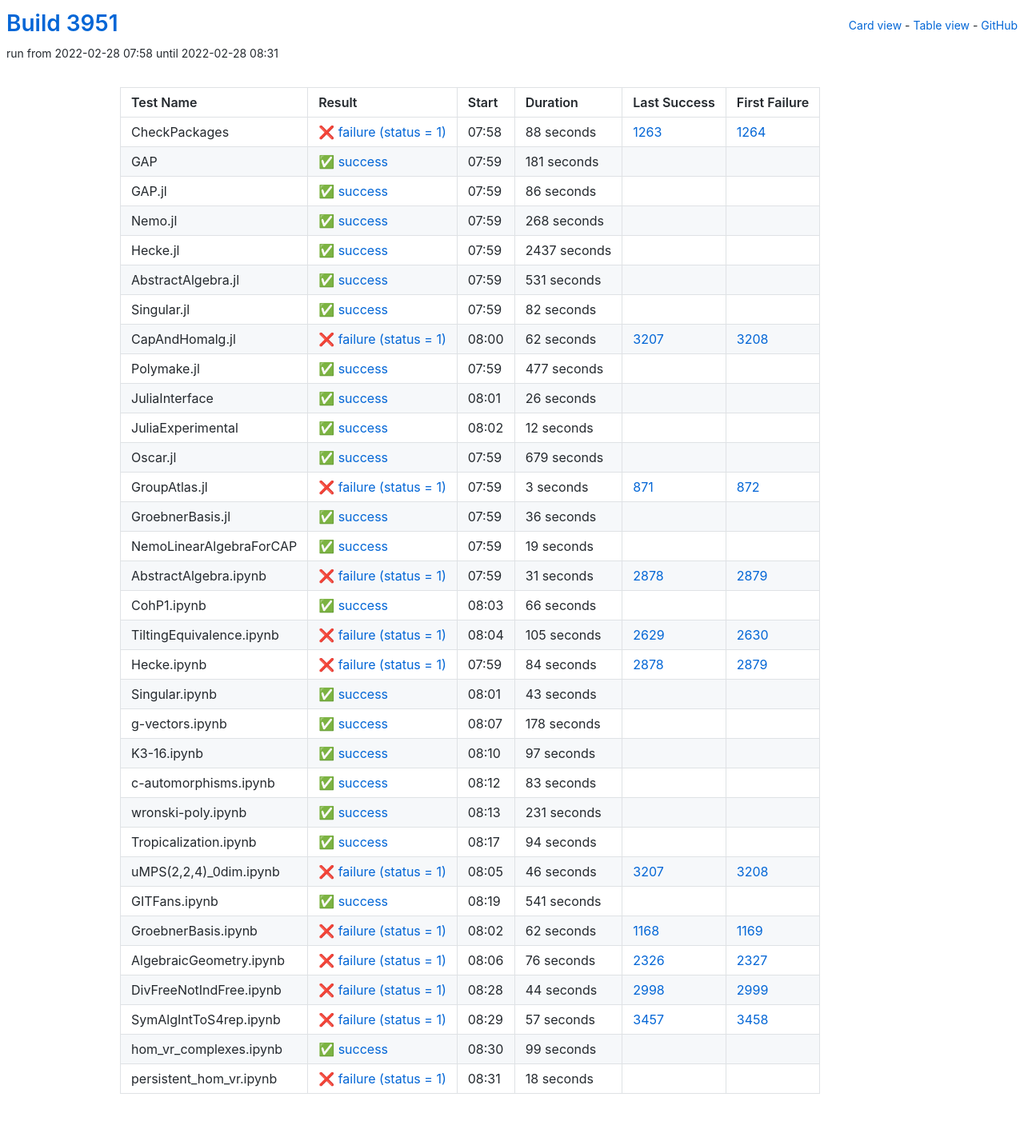
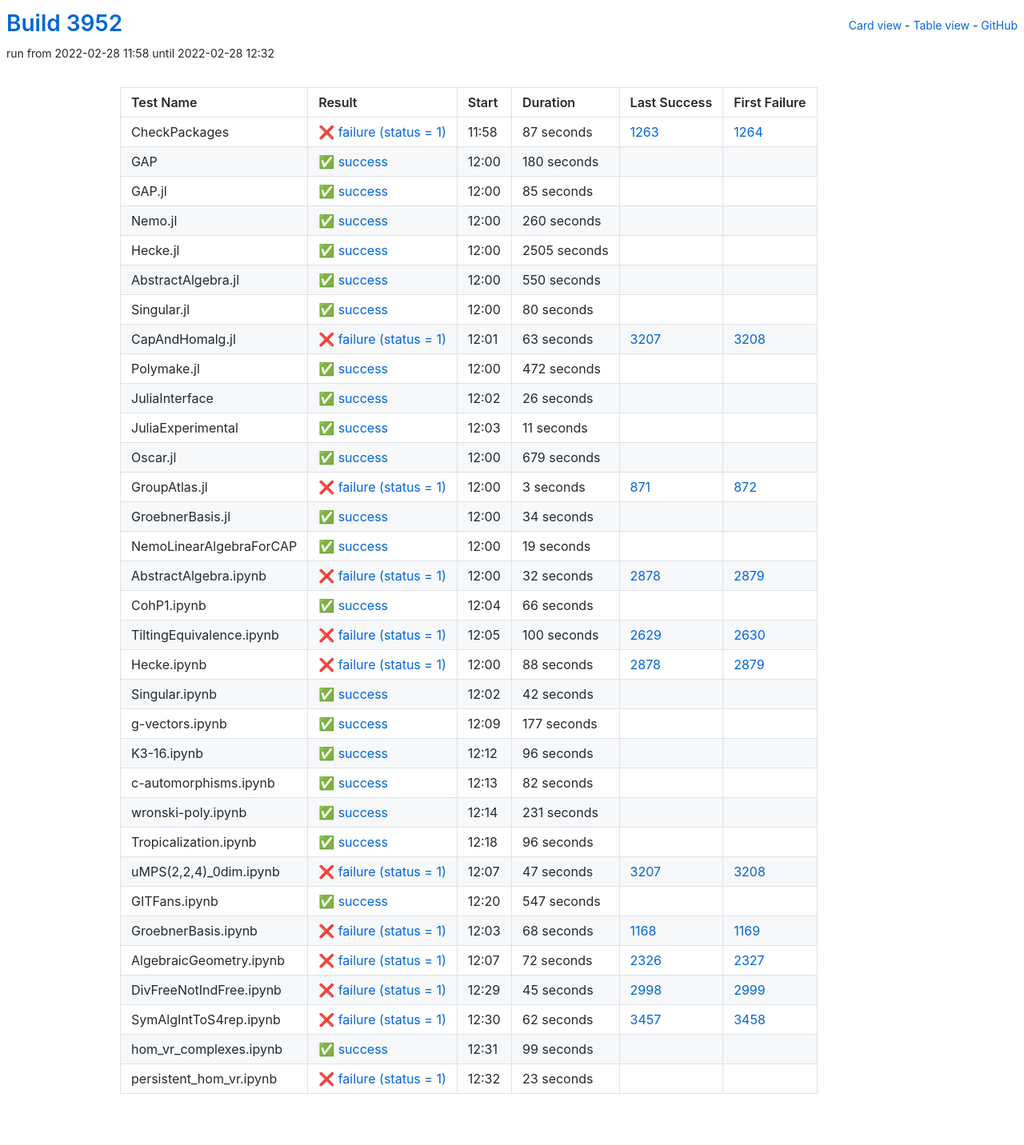
Before and after one commit to oscar-system/oscar-ci-status-stable, a Jekyll site: the page built from table.html, in a window 1280 px wide. Shown: the whole page at 80% size. Built offline with Jekyll 4.4.1, drawn with Linux system fonts in a browser that asks for light colours.

Commit message:
Build #3952

```diff
--- a/_data/ci.yml
+++ b/_data/ci.yml
@@ -1,6 +1,6 @@
 ---
-build: 3951
-build_url: https://oscarci.mathematik.uni-kl.de/job/oscar-stable/3951/
+build: 3952
+build_url: https://oscarci.mathematik.uni-kl.de/job/oscar-stable/3952/
 job: oscar-stable
 organization: oscar-system
 repo: oscar-ci-status-stable
@@ -8,116 +8,116 @@ repourl: https://github.com/oscar-system/oscar-ci-status-stable
 tests:
 - name: CheckPackages
   id: checkpackages
-  log: https://oscarci.mathematik.uni-kl.de/job/oscar-stable/3951/artifact/logs/build-3951/CheckPackages.log
-  start: 2022-02-28 07:58
+  log: https://oscarci.mathematik.uni-kl.de/job/oscar-stable/3952/artifact/logs/build-3952/CheckPackages.log
+  start: 2022-02-28 11:58
   success: false
   exitcode: 1
   status: failure
-  duration: 88
+  duration: 87
   last_success: 1263
   last_success_url: https://oscarci.mathematik.uni-kl.de/job/oscar-stable/1263/
   first_failure: 1264
   first_failure_url: https://oscarci.mathematik.uni-kl.de/job/oscar-stable/1264/
 - name: GAP
   id: gap
-  log: https://oscarci.mathematik.uni-kl.de/job/oscar-stable/3951/artifact/logs/build-3951/GAP.log
-  start: 2022-02-28 07:59
+  log: https://oscarci.mathematik.uni-kl.de/job/oscar-stable/3952/artifact/logs/build-3952/GAP.log
+  start: 2022-02-28 12:00
   success: true
   exitcode: 0
   status: success
-  duration: 181
+  duration: 180
   last_success: false
   last_success_url:
   first_failure: false
   first_failure_url:
 - name: GAP.jl
   id: gap-jl
-  log: https://oscarci.mathematik.uni-kl.de/job/oscar-stable/3951/artifact/logs/build-3951/GAP.jl.log
-  start: 2022-02-28 07:59
+  log: https://oscarci.mathematik.uni-kl.de/job/oscar-stable/3952/artifact/logs/build-3952/GAP.jl.log
+  start: 2022-02-28 12:00
   success: true
   exitcode: 0
   status: success
-  duration: 86
+  duration: 85
   last_success: false
   last_success_url:
   first_failure: false
   first_failure_url:
 - name: Nemo.jl
   id: nemo-jl
-  log: https://oscarci.mathematik.uni-kl.de/job/oscar-stable/3951/artifact/logs/build-3951/Nemo.jl.log
-  start: 2022-02-28 07:59
+  log: https://oscarci.mathematik.uni-kl.de/job/oscar-stable/3952/artifact/logs/build-3952/Nemo.jl.log
+  start: 2022-02-28 12:00
   success: true
   exitcode: 0
   status: success
-  duration: 268
+  duration: 260
   last_success: false
   last_success_url:
   first_failure: false
   first_failure_url:
 - name: Hecke.jl
   id: hecke-jl
-  log: https://oscarci.mathematik.uni-kl.de/job/oscar-stable/3951/artifact/logs/build-3951/Hecke.jl.log
-  start: 2022-02-28 07:59
+  log: https://oscarci.mathematik.uni-kl.de/job/oscar-stable/3952/artifact/logs/build-3952/Hecke.jl.log
+  start: 2022-02-28 12:00
   success: true
   exitcode: 0
   status: success
-  duration: 2437
+  duration: 2505
   last_success: false
   last_success_url:
   first_failure: false
   first_failure_url:
 - name: AbstractAlgebra.jl
   id: abstractalgebra-jl
-  log: https://oscarci.mathematik.uni-kl.de/job/oscar-stable/3951/artifact/logs/build-3951/AbstractAlgebra.jl.log
-  start: 2022-02-28 07:59
+  log: https://oscarci.mathematik.uni-kl.de/job/oscar-stable/3952/artifact/logs/build-3952/AbstractAlgebra.jl.log
+  start: 2022-02-28 12:00
   success: true
   exitcode: 0
   status: success
-  duration: 531
+  duration: 550
   last_success: false
   last_success_url:
   first_failure: false
   first_failure_url:
 - name: Singular.jl
   id: singular-jl
-  log: https://oscarci.mathematik.uni-kl.de/job/oscar-stable/3951/artifact/logs/build-3951/Singular.jl.log
-  start: 2022-02-28 07:59
+  log: https://oscarci.mathematik.uni-kl.de/job/oscar-stable/3952/artifact/logs/build-3952/Singular.jl.log
+  start: 2022-02-28 12:00
   success: true
   exitcode: 0
   status: success
-  duration: 82
+  duration: 80
   last_success: false
   last_success_url:
   first_failure: false
   first_failure_url:
 - name: CapAndHomalg.jl
   id: capandhomalg-jl
-  log: https://oscarci.mathematik.uni-kl.de/job/oscar-stable/3951/artifact/logs/build-3951/CapAndHomalg.jl.log
-  start: 2022-02-28 08:00
+  log: https://oscarci.mathematik.uni-kl.de/job/oscar-stable/3952/artifact/logs/build-3952/CapAndHomalg.jl.log
+  start: 2022-02-28 12:01
   success: false
   exitcode: 1
   status: failure
-  duration: 62
+  duration: 63
   last_success: 3207
   last_success_url: https://oscarci.mathematik.uni-kl.de/job/oscar-stable/3207/
   first_failure: 3208
   first_failure_url: https://oscarci.mathematik.uni-kl.de/job/oscar-stable/3208/
 - name: Polymake.jl
   id: polymake-jl
-  log: https://oscarci.mathematik.uni-kl.de/job/oscar-stable/3951/artifact/logs/build-3951/Polymake.jl.log
-  start: 2022-02-28 07:59
+  log: https://oscarci.mathematik.uni-kl.de/job/oscar-stable/3952/artifact/logs/build-3952/Polymake.jl.log
+  start: 2022-02-28 12:00
   success: true
   exitcode: 0
   status: success
-  duration: 477
+  duration: 472
   last_success: false
   last_success_url:
   first_failure: false
   first_failure_url:
 - name: JuliaInterface
   id: juliainterface
-  log: https://oscarci.mathematik.uni-kl.de/job/oscar-stable/3951/artifact/logs/build-3951/JuliaInterface.log
-  start: 2022-02-28 08:01
+  log: https://oscarci.mathematik.uni-kl.de/job/oscar-stable/3952/artifact/logs/build-3952/JuliaInterface.log
+  start: 2022-02-28 12:02
   success: true
   exitcode: 0
   status: success
@@ -128,20 +128,20 @@ tests:
   first_failure_url:
 - name: JuliaExperimental
   id: juliaexperimental
-  log: https://oscarci.mathematik.uni-kl.de/job/oscar-stable/3951/artifact/logs/build-3951/JuliaExperimental.log
-  start: 2022-02-28 08:02
+  log: https://oscarci.mathematik.uni-kl.de/job/oscar-stable/3952/artifact/logs/build-3952/JuliaExperimental.log
+  start: 2022-02-28 12:03
   success: true
   exitcode: 0
   status: success
-  duration: 12
+  duration: 11
   last_success: false
   last_success_url:
   first_failure: false
   first_failure_url:
 - name: Oscar.jl
   id: oscar-jl
-  log: https://oscarci.mathematik.uni-kl.de/job/oscar-stable/3951/artifact/logs/build-3951/Oscar.jl.log
-  start: 2022-02-28 07:59
+  log: https://oscarci.mathematik.uni-kl.de/job/oscar-stable/3952/artifact/logs/build-3952/Oscar.jl.log
+  start: 2022-02-28 12:00
   success: true
   exitcode: 0
   status: success
@@ -152,8 +152,8 @@ tests:
   first_failure_url:
 - name: GroupAtlas.jl
   id: groupatlas-jl
-  log: https://oscarci.mathematik.uni-kl.de/job/oscar-stable/3951/artifact/logs/build-3951/GroupAtlas.jl.log
-  start: 2022-02-28 07:59
+  log: https://oscarci.mathematik.uni-kl.de/job/oscar-stable/3952/artifact/logs/build-3952/GroupAtlas.jl.log
+  start: 2022-02-28 12:00
   success: false
   exitcode: 1
   status: failure
@@ -164,20 +164,20 @@ tests:
   first_failure_url: https://oscarci.mathematik.uni-kl.de/job/oscar-stable/872/
 - name: GroebnerBasis.jl
   id: groebnerbasis-jl
-  log: https://oscarci.mathematik.uni-kl.de/job/oscar-stable/3951/artifact/logs/build-3951/GroebnerBasis.jl.log
-  start: 2022-02-28 07:59
+  log: https://oscarci.mathematik.uni-kl.de/job/oscar-stable/3952/artifact/logs/build-3952/GroebnerBasis.jl.log
+  start: 2022-02-28 12:00
   success: true
   exitcode: 0
   status: success
-  duration: 36
+  duration: 34
   last_success: false
   last_success_url:
   first_failure: false
   first_failure_url:
 - name: NemoLinearAlgebraForCAP
   id: nemolinearalgebraforcap
-  log: https://oscarci.mathematik.uni-kl.de/job/oscar-stable/3951/artifact/logs/build-3951/NemoLinearAlgebraForCAP.log
-  start: 2022-02-28 07:59
+  log: https://oscarci.mathematik.uni-kl.de/job/oscar-stable/3952/artifact/logs/build-3952/NemoLinearAlgebraForCAP.log
+  start: 2022-02-28 12:00
   success: true
   exitcode: 0
   status: success
@@ -188,20 +188,20 @@ tests:
   first_failure_url:
 - name: AbstractAlgebra.ipynb
   id: abstractalgebra-ipynb
-  log: https://oscarci.mathematik.uni-kl.de/job/oscar-stable/3951/artifact/logs/build-3951/AbstractAlgebra.ipynb.log
-  start: 2022-02-28 07:59
+  log: https://oscarci.mathematik.uni-kl.de/job/oscar-stable/3952/artifact/logs/build-3952/AbstractAlgebra.ipynb.log
+  start: 2022-02-28 12:00
   success: false
   exitcode: 1
   status: failure
-  duration: 31
+  duration: 32
   last_success: 2878
   last_success_url: https://oscarci.mathematik.uni-kl.de/job/oscar-stable/2878/
   first_failure: 2879
   first_failure_url: https://oscarci.mathematik.uni-kl.de/job/oscar-stable/2879/
 - name: CohP1.ipynb
   id: cohp1-ipynb
-  log: https://oscarci.mathematik.uni-kl.de/job/oscar-stable/3951/artifact/logs/build-3951/CohP1.ipynb.log
-  start: 2022-02-28 08:03
+  log: https://oscarci.mathematik.uni-kl.de/job/oscar-stable/3952/artifact/logs/build-3952/CohP1.ipynb.log
+  start: 2022-02-28 12:04
   success: true
   exitcode: 0
   status: success
@@ -212,80 +212,80 @@ tests:
   first_failure_url:
 - name: TiltingEquivalence.ipynb
   id: tiltingequivalence-ipynb
-  log: https://oscarci.mathematik.uni-kl.de/job/oscar-stable/3951/artifact/logs/build-3951/TiltingEquivalence.ipynb.log
-  start: 2022-02-28 08:04
+  log: https://oscarci.mathematik.uni-kl.de/job/oscar-stable/3952/artifact/logs/build-3952/TiltingEquivalence.ipynb.log
+  start: 2022-02-28 12:05
   success: false
   exitcode: 1
   status: failure
-  duration: 105
+  duration: 100
   last_success: 2629
   last_success_url: https://oscarci.mathematik.uni-kl.de/job/oscar-stable/2629/
   first_failure: 2630
   first_failure_url: https://oscarci.mathematik.uni-kl.de/job/oscar-stable/2630/
 - name: Hecke.ipynb
   id: hecke-ipynb
-  log: https://oscarci.mathematik.uni-kl.de/job/oscar-stable/3951/artifact/logs/build-3951/Hecke.ipynb.log
-  start: 2022-02-28 07:59
+  log: https://oscarci.mathematik.uni-kl.de/job/oscar-stable/3952/artifact/logs/build-3952/Hecke.ipynb.log
+  start: 2022-02-28 12:00
   success: false
   exitcode: 1
   status: failure
-  duration: 84
+  duration: 88
   last_success: 2878
   last_success_url: https://oscarci.mathematik.uni-kl.de/job/oscar-stable/2878/
   first_failure: 2879
   first_failure_url: https://oscarci.mathematik.uni-kl.de/job/oscar-stable/2879/
 - name: Singular.ipynb
   id: singular-ipynb
-  log: https://oscarci.mathematik.uni-kl.de/job/oscar-stable/3951/artifact/logs/build-3951/Singular.ipynb.log
-  start: 2022-02-28 08:01
+  log: https://oscarci.mathematik.uni-kl.de/job/oscar-stable/3952/artifact/logs/build-3952/Singular.ipynb.log
+  start: 2022-02-28 12:02
   success: true
   exitcode: 0
   status: success
-  duration: 43
+  duration: 42
   last_success: false
   last_success_url:
   first_failure: false
   first_failure_url:
 - name: g-vectors.ipynb
   id: g-vectors-ipynb
-  log: https://oscarci.mathematik.uni-kl.de/job/oscar-stable/3951/artifact/logs/build-3951/g-vectors.ipynb.log
-  start: 2022-02-28 08:07
+  log: https://oscarci.mathematik.uni-kl.de/job/oscar-stable/3952/artifact/logs/build-3952/g-vectors.ipynb.log
+  start: 2022-02-28 12:09
   success: true
   exitcode: 0
   status: success
-  duration: 178
+  duration: 177
   last_success: false
   last_success_url:
   first_failure: false
   first_failure_url:
 - name: K3-16.ipynb
   id: k3-16-ipynb
-  log: https://oscarci.mathematik.uni-kl.de/job/oscar-stable/3951/artifact/logs/build-3951/K3-16.ipynb.log
-  start: 2022-02-28 08:10
+  log: https://oscarci.mathematik.uni-kl.de/job/oscar-stable/3952/artifact/logs/build-3952/K3-16.ipynb.log
+  start: 2022-02-28 12:12
   success: true
   exitcode: 0
   status: success
-  duration: 97
+  duration: 96
   last_success: false
   last_success_url:
   first_failure: false
   first_failure_url:
 - name: c-automorphisms.ipynb
   id: c-automorphisms-ipynb
-  log: https://oscarci.mathematik.uni-kl.de/job/oscar-stable/3951/artifact/logs/build-3951/c-automorphisms.ipynb.log
-  start: 2022-02-28 08:12
+  log: https://oscarci.mathematik.uni-kl.de/job/oscar-stable/3952/artifact/logs/build-3952/c-automorphisms.ipynb.log
+  start: 2022-02-28 12:13
   success: true
   exitcode: 0
   status: success
-  duration: 83
+  duration: 82
   last_success: false
   last_success_url:
   first_failure: false
   first_failure_url:
 - name: wronski-poly.ipynb
   id: wronski-poly-ipynb
-  log: https://oscarci.mathematik.uni-kl.de/job/oscar-stable/3951/artifact/logs/build-3951/wronski-poly.ipynb.log
-  start: 2022-02-28 08:13
+  log: https://oscarci.mathematik.uni-kl.de/job/oscar-stable/3952/artifact/logs/build-3952/wronski-poly.ipynb.log
+  start: 2022-02-28 12:14
   success: true
   exitcode: 0
   status: success
@@ -296,92 +296,92 @@ tests:
   first_failure_url:
 - name: Tropicalization.ipynb
   id: tropicalization-ipynb
-  log: https://oscarci.mathematik.uni-kl.de/job/oscar-stable/3951/artifact/logs/build-3951/Tropicalization.ipynb.log
-  start: 2022-02-28 08:17
+  log: https://oscarci.mathematik.uni-kl.de/job/oscar-stable/3952/artifact/logs/build-3952/Tropicalization.ipynb.log
+  start: 2022-02-28 12:18
   success: true
   exitcode: 0
   status: success
-  duration: 94
+  duration: 96
   last_success: false
   last_success_url:
   first_failure: false
   first_failure_url:
 - name: uMPS(2,2,4)_0dim.ipynb
   id: umps-2-2-4-0dim-ipynb
-  log: https://oscarci.mathematik.uni-kl.de/job/oscar-stable/3951/artifact/logs/build-3951/uMPS-2-2-4-_0dim.ipynb.log
-  start: 2022-02-28 08:05
+  log: https://oscarci.mathematik.uni-kl.de/job/oscar-stable/3952/artifact/logs/build-3952/uMPS-2-2-4-_0dim.ipynb.log
+  start: 2022-02-28 12:07
   success: false
   exitcode: 1
   status: failure
-  duration: 46
+  duration: 47
   last_success: 3207
   last_success_url: https://oscarci.mathematik.uni-kl.de/job/oscar-stable/3207/
   first_failure: 3208
   first_failure_url: https://oscarci.mathematik.uni-kl.de/job/oscar-stable/3208/
 - name: GITFans.ipynb
   id: gitfans-ipynb
-  log: https://oscarci.mathematik.uni-kl.de/job/oscar-stable/3951/artifact/logs/build-3951/GITFans.ipynb.log
-  start: 2022-02-28 08:19
+  log: https://oscarci.mathematik.uni-kl.de/job/oscar-stable/3952/artifact/logs/build-3952/GITFans.ipynb.log
+  start: 2022-02-28 12:20
   success: true
   exitcode: 0
   status: success
-  duration: 541
+  duration: 547
   last_success: false
   last_success_url:
   first_failure: false
   first_failure_url:
 - name: GroebnerBasis.ipynb
   id: groebnerbasis-ipynb
-  log: https://oscarci.mathematik.uni-kl.de/job/oscar-stable/3951/artifact/logs/build-3951/GroebnerBasis.ipynb.log
-  start: 2022-02-28 08:02
+  log: https://oscarci.mathematik.uni-kl.de/job/oscar-stable/3952/artifact/logs/build-3952/GroebnerBasis.ipynb.log
+  start: 2022-02-28 12:03
   success: false
   exitcode: 1
   status: failure
-  duration: 62
+  duration: 68
   last_success: 1168
   last_success_url: https://oscarci.mathematik.uni-kl.de/job/oscar-stable/1168/
   first_failure: 1169
   first_failure_url: https://oscarci.mathematik.uni-kl.de/job/oscar-stable/1169/
 - name: AlgebraicGeometry.ipynb
   id: algebraicgeometry-ipynb
-  log: https://oscarci.mathematik.uni-kl.de/job/oscar-stable/3951/artifact/logs/build-3951/AlgebraicGeometry.ipynb.log
-  start: 2022-02-28 08:06
+  log: https://oscarci.mathematik.uni-kl.de/job/oscar-stable/3952/artifact/logs/build-3952/AlgebraicGeometry.ipynb.log
+  start: 2022-02-28 12:07
   success: false
   exitcode: 1
   status: failure
-  duration: 76
+  duration: 72
   last_success: 2326
   last_success_url: https://oscarci.mathematik.uni-kl.de/job/oscar-stable/2326/
   first_failure: 2327
   first_failure_url: https://oscarci.mathematik.uni-kl.de/job/oscar-stable/2327/
 - name: DivFreeNotIndFree.ipynb
   id: divfreenotindfree-ipynb
-  log: https://oscarci.mathematik.uni-kl.de/job/oscar-stable/3951/artifact/logs/build-3951/DivFreeNotIndFree.ipynb.log
-  start: 2022-02-28 08:28
+  log: https://oscarci.mathematik.uni-kl.de/job/oscar-stable/3952/artifact/logs/build-3952/DivFreeNotIndFree.ipynb.log
+  start: 2022-02-28 12:29
   success: false
   exitcode: 1
   status: failure
-  duration: 44
+  duration: 45
   last_success: 2998
   last_success_url: https://oscarci.mathematik.uni-kl.de/job/oscar-stable/2998/
   first_failure: 2999
   first_failure_url: https://oscarci.mathematik.uni-kl.de/job/oscar-stable/2999/
 - name: SymAlgIntToS4rep.ipynb
   id: symalginttos4rep-ipynb
-  log: https://oscarci.mathematik.uni-kl.de/job/oscar-stable/3951/artifact/logs/build-3951/SymAlgIntToS4rep.ipynb.log
-  start: 2022-02-28 08:29
+  log: https://oscarci.mathematik.uni-kl.de/job/oscar-stable/3952/artifact/logs/build-3952/SymAlgIntToS4rep.ipynb.log
+  start: 2022-02-28 12:30
   success: false
   exitcode: 1
   status: failure
-  duration: 57
+  duration: 62
   last_success: 3457
   last_success_url: https://oscarci.mathematik.uni-kl.de/job/oscar-stable/3457/
   first_failure: 3458
   first_failure_url: https://oscarci.mathematik.uni-kl.de/job/oscar-stable/3458/
 - name: hom_vr_complexes.ipynb
   id: hom-vr-complexes-ipynb
-  log: https://oscarci.mathematik.uni-kl.de/job/oscar-stable/3951/artifact/logs/build-3951/hom_vr_complexes.ipynb.log
-  start: 2022-02-28 08:30
+  log: https://oscarci.mathematik.uni-kl.de/job/oscar-stable/3952/artifact/logs/build-3952/hom_vr_complexes.ipynb.log
+  start: 2022-02-28 12:31
   success: true
   exitcode: 0
   status: success
@@ -392,12 +392,12 @@ tests:
   first_failure_url:
 - name: persistent_hom_vr.ipynb
   id: persistent-hom-vr-ipynb
-  log: https://oscarci.mathematik.uni-kl.de/job/oscar-stable/3951/artifact/logs/build-3951/persistent_hom_vr.ipynb.log
-  start: 2022-02-28 08:31
+  log: https://oscarci.mathematik.uni-kl.de/job/oscar-stable/3952/artifact/logs/build-3952/persistent_hom_vr.ipynb.log
+  start: 2022-02-28 12:32
   success: false
   exitcode: 1
   status: failure
-  duration: 18
+  duration: 23
   last_success: false
   last_success_url:
   first_failure: false
```
Also changed, not shown: README.md.
